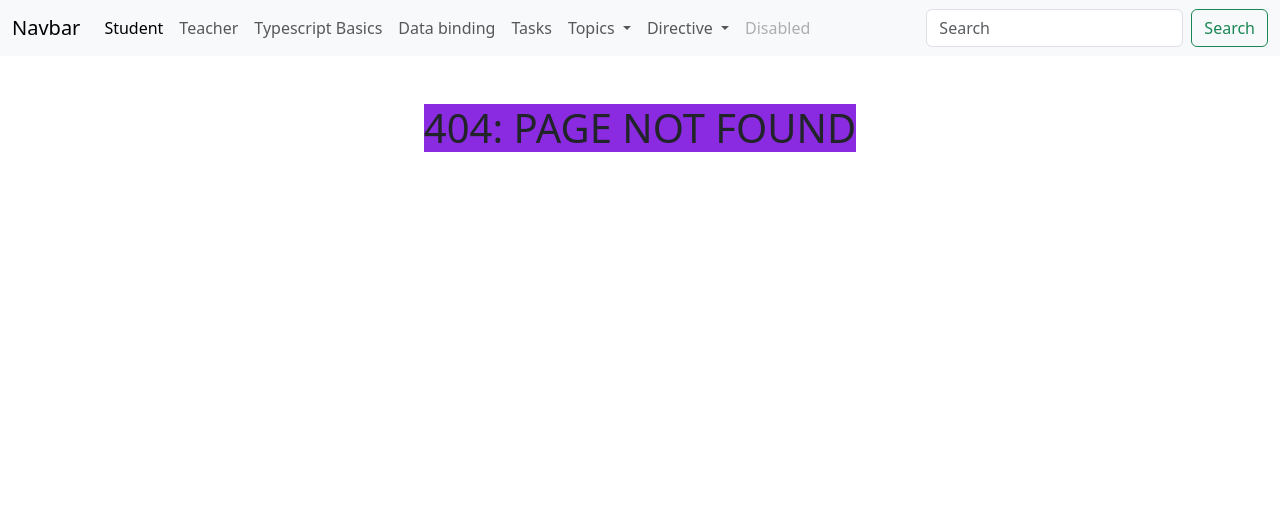
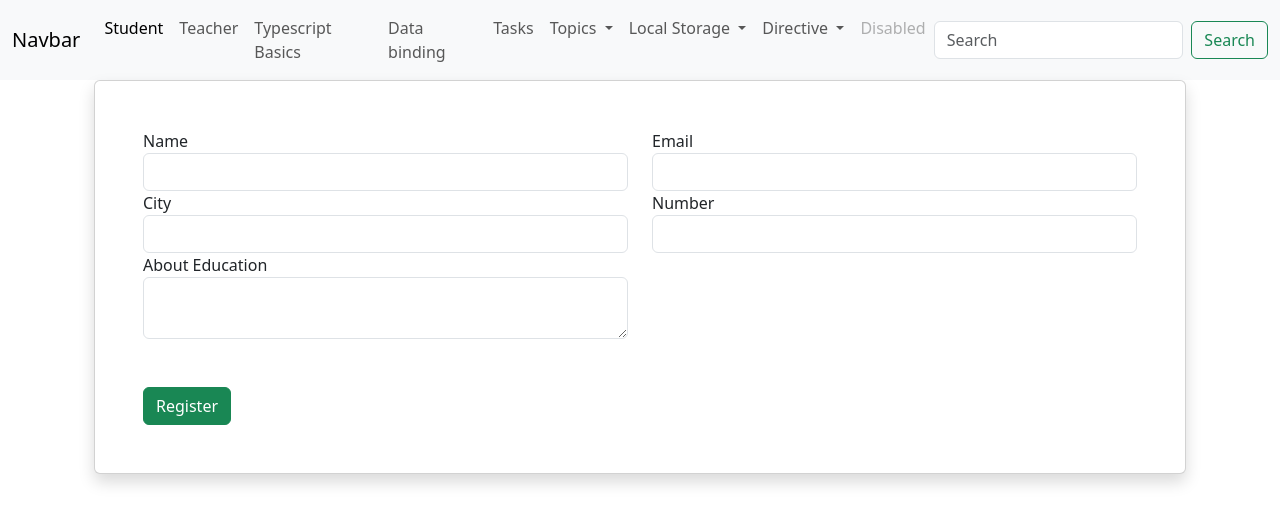
Before and after one commit to gaikwadGFS/Angular_Practice, an Angular app: page /registerForm in a window 1280 px wide. Before the commit this address had no page. Shown: the top 524 px of the page. Built offline with nearby package versions, Linux system fonts and the light colour scheme.

Commit message:
local storage

```diff
--- a/src/app/app.module.ts
+++ b/src/app/app.module.ts
@@ -26,6 +26,8 @@ import { AlertBoxComponent } from './ResusableComponent/alert-box/alert-box.comp
 import { TableComponent } from './ResusableComponent/table/table.component';
 import { HightlightMeDirective } from './Directives/Highlight/hightlight-me.directive';
 import { CustomDirectiveComponent } from './components/custom-directive/custom-directive.component';
+import { RegisterFormComponent } from './components/register-form/register-form.component';
+import { RegisteredDataComponent } from './components/registered-data/registered-data.component';
 
 
 @NgModule({
@@ -50,7 +52,9 @@ import { CustomDirectiveComponent } from './components/custom-directive/custom-d
     AlertBoxComponent,
     TableComponent,
     HightlightMeDirective,
-    CustomDirectiveComponent
+    CustomDirectiveComponent,
+    RegisterFormComponent,
+    RegisteredDataComponent
 
   ],
   imports: [
--- a/src/app/components/navbar/navbar.component.html
+++ b/src/app/components/navbar/navbar.component.html
@@ -35,6 +35,17 @@
           </li>
           <li class="nav-item dropdown">
             <a class="nav-link dropdown-toggle"  id="navbarDropdown" role="button" data-bs-toggle="dropdown" aria-expanded="false">
+              Local Storage
+            </a>
+            <ul class="dropdown-menu" aria-labelledby="navbarDropdown">
+              <li><a class="dropdown-item" routerLink="registerForm">Form</a></li>
+              <li><a class="dropdown-item" routerLink="registerData">Data</a></li>
+
+
+            </ul>
+          </li>
+          <li class="nav-item dropdown">
+            <a class="nav-link dropdown-toggle"  id="navbarDropdown" role="button" data-bs-toggle="dropdown" aria-expanded="false">
               Directive
             </a>
             <ul class="dropdown-menu" aria-labelledby="navbarDropdown">
--- /dev/null
+++ b/src/app/components/register-form/register-form.component.html
@@ -0,0 +1,39 @@
+<div class="container">
+    <div class="row">
+        <div class="col-12">
+            <div class="card p-5 shadow">
+                <form>
+                    <div class="row">
+                        <div class="col-6">
+                            <label>Name</label>
+                            <input type="text" class="form-control" name="name" [(ngModel)]="registerObj.name">
+                        </div>
+                        <div class="col-6">
+                            <label>Email</label>
+                            <input type="text" class="form-control" name="Email" [(ngModel)]="registerObj.email">
+                        </div>
+                        <div class="col-6">
+                            <label>City</label>
+                            <input type="text" class="form-control" name="City" [(ngModel)]="registerObj.city">
+                        </div>
+                        <div class="col-6">
+                            <label>Number</label>
+                            <input type="text" class="form-control" name="Number" [(ngModel)]="registerObj.number" >
+                        </div>
+                        <div class="col-6">
+                            <label> About Education</label>
+                          <textarea name="education" class="form-control" [(ngModel)]="registerObj.education" ></textarea>
+                        </div>
+                        <div class="col-12">
+                            <div class="mt-5">
+                                <button type="button " class="btn btn-success" *ngIf="currentId == 0" (click)="register()">Register</button>
+                                <button type="button " class="btn btn-success"  *ngIf="currentId != 0" (click)="update()">Update</button>
+
+                            </div>
+                        </div>
+                    </div>
+                </form>
+            </div>
+        </div>
+    </div>
+</div>
--- /dev/null
+++ b/src/app/components/register-form/register-form.component.ts
@@ -0,0 +1,66 @@
+import { Component, OnInit } from '@angular/core';
+import { ActivatedRoute } from '@angular/router';
+
+@Component({
+  selector: 'app-register-form',
+  templateUrl: './register-form.component.html',
+  styleUrl: './register-form.component.css'
+})
+export class RegisterFormComponent implements OnInit {
+
+  registerObj:any={
+    id:1,
+    name:'',
+    email:'',
+    number:'',
+    city:'',
+    education:''
+  }
+  currentId:number=0;
+  registerArray:any[]=[];
+
+  constructor(private activatedRoute:ActivatedRoute){
+   this.activatedRoute.params.subscribe((res:any)=>{
+    if(res.id){
+      this.currentId=res.id;
+    }
+   })
+  }
+
+  ngOnInit(): void {
+    const localData = localStorage.getItem('data');
+    if(localData !== null){
+      this.registerArray=JSON.parse(localData);
+      if(this.currentId !== 0){
+        const currentRecord = this.registerArray.find((m=> m.id == this.currentId));
+        if(currentRecord != undefined){
+          this.registerObj=currentRecord;
+        }
+      }
+    }
+  }
+  register(){
+    const localData= localStorage.getItem('data');
+    if(localData == null){
+      debugger; //if no record in localSTorage
+    this.registerArray.push(this.registerObj);
+    localStorage.setItem('data',JSON.stringify(this.registerArray));
+    }else{ // if data is alaredy present
+      debugger;
+      const parseData = JSON.parse(localData);
+      this.registerObj.id = parseData.length +1 ;
+      this.registerArray.push(this.registerObj);
+      localStorage.setItem('data',JSON.stringify(this.registerArray));
+    }
+  }
+  update(){
+    const currentRecord = this.registerArray.find((m=> m.id == this.currentId));
+    if(currentRecord != undefined){
+      const index = this.registerArray.findIndex((m=> m.id == this.currentId));
+      this.registerArray.splice(index,1);
+      this.registerArray.push(this.registerObj);
+      localStorage.setItem('data',JSON.stringify(this.registerArray));
+      alert("Updated")
+    }
+  }
+}
--- /dev/null
+++ b/src/app/components/registered-data/registered-data.component.html
@@ -0,0 +1,27 @@
+<div class="container">
+    <table class="table table-bordered">
+         <thead>
+            <tr>
+                <th>Sr No</th>
+                <th>Name</th>
+                <th>Email</th>
+                <th>City</th>
+                <th>Education</th>
+                <th>Action</th>
+            </tr>
+         </thead>
+         <tbody>
+            <tr *ngFor="let data of registerArray;let sr=index">
+                <td>{{sr+1}}</td>
+                <td>{{data.name}}</td>
+                <td>{{data.email}}</td>
+                <td>{{data.city}}</td>
+                <td>{{data.education}}</td>
+                <td>
+                    <button type="button" class="btn btn-primary" (click)="editRecord(data.id)">Edit</button>
+                    <button type="button" class="btn btn-danger" (click)="deleteRecord(data.id)">Delete</button>
+                </td>
+            </tr>
+         </tbody>
+    </table>
+</div>
--- /dev/null
+++ b/src/app/components/registered-data/registered-data.component.ts
@@ -0,0 +1,36 @@
+import { Component, OnInit } from '@angular/core';
+import { Router } from '@angular/router';
+
+@Component({
+  selector: 'app-registered-data',
+  templateUrl: './registered-data.component.html',
+  styleUrl: './registered-data.component.css'
+})
+export class RegisteredDataComponent implements OnInit {
+
+  registerArray:any[]=[];
+
+  constructor(private route:Router){
+
+  }
+
+  ngOnInit(): void {
+    const localData = localStorage.getItem('data');
+
+    if(localData != null){
+      this.registerArray=JSON.parse(localData);
+    }
+  }
+
+
+  editRecord(id:number){
+   this.route.navigate(['/registerForm',id])
+  }
+
+  deleteRecord(id:number){
+    const index = this.registerArray.findIndex((m=> m.id == id));
+    this.registerArray.splice(index,1);
+    localStorage.setItem('data',JSON.stringify(this.registerArray));
+  }
+
+}
```
Also changed, not shown: src/app/app-routing.module.ts (+14 -0 lines), src/app/components/register-form/register-form.component.css (added), src/app/components/registered-data/registered-data.component.css (added), src/app/components/student/student.component.html (line endings or trailing spaces), 2 other files (tests, documents, lock files or other folders).
